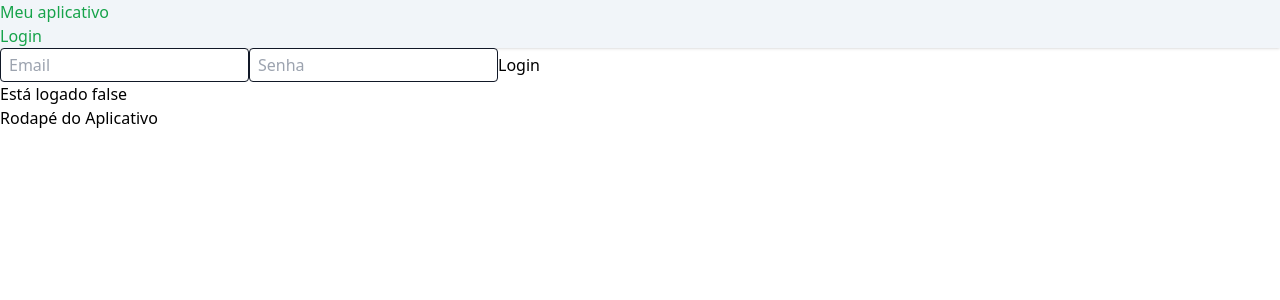
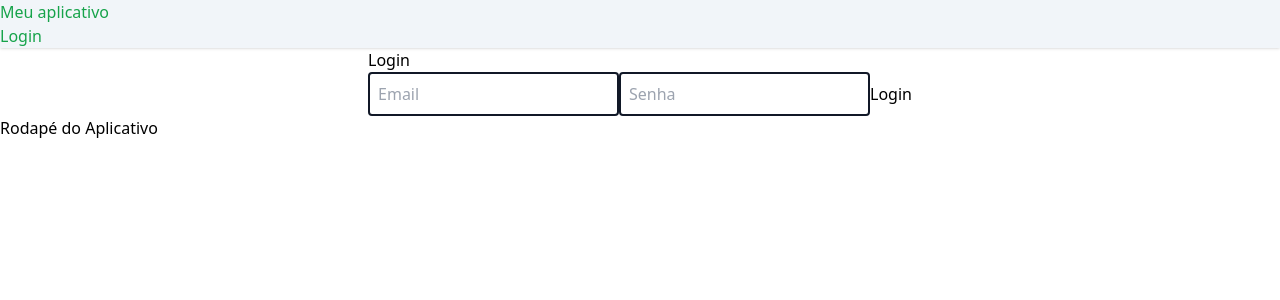
Before and after one commit to afchamis21/health-project-ui, an Angular app: page /login in a window 1280 px wide. Shown: the top 300 px of the page. Built offline with nearby package versions, Linux system fonts and the light colour scheme.

Commit message:
Implementei pagina de login

```diff
--- a/src/app/core/types/user.ts
+++ b/src/app/core/types/user.ts
@@ -4,7 +4,6 @@ export type User = {
   userId: number
   username: string
   email: string
-  isActive: boolean
   isPaymentActive: boolean
   isRegistrationComplete: boolean
 }
--- a/src/app/pages/login/login.component.css
+++ b/src/app/pages/login/login.component.css
@@ -1,7 +1,15 @@
 .input {
-  @apply border border-gray-900 rounded px-2 py-1
+  @apply border-2 border-gray-900 rounded px-2 py-2 transition-colors;
+}
+
+.input:hover, .input:focus {
+  @apply border-green-600 outline-0
 }
 
 .error {
-  @apply text-red-500 text-sm
+  @apply text-red-500 text-sm pl-2
 }
+
+:host {
+  @apply flex-1 flex flex-col items-center justify-center
+}
--- a/src/app/pages/login/login.component.html
+++ b/src/app/pages/login/login.component.html
@@ -1,24 +1,26 @@
-<form [formGroup]="loginForm" (ngSubmit)="handleLogin()" class="flex flex-col gap-2 p-2">
-  <label for="email" class="flex flex-col gap-1">
+<section class="flex flex-col gap-4 items-center w-full px-8">
+  <div class="flex flex-col gap-10 p-8 shadow max-w-md w-full bg-slate-50 items-center">
+    <h1 class="font-bold text-green-600 text-2xl">Login</h1>
+    <form [formGroup]="loginForm" (ngSubmit)="handleLogin()"
+          class="flex flex-col gap-6 max-w-md w-full">
+      <label for="email" class="flex flex-col gap-0.5">
         <input id="email" name="email" formControlName="email" placeholder="Email" autocomplete="email" class="input"/>
         <small *ngIf="loginForm.get('email')?.touched && loginForm.get('email')?.invalid" class="error">
           Este campo é obrigatório
         </small>
       </label>
-  <label for="password" class="flex flex-col gap-1">
+      <label for="password" class="flex flex-col gap-0.5">
         <input id="password" name="password" type="password" formControlName="password" placeholder="Senha"
                autocomplete="current-password" class="input"/>
         <small *ngIf="loginForm.get('password')?.touched && loginForm.get('password')?.invalid" class="error">
           Este campo é obrigatório
         </small>
       </label>
-  <button>Login</button>
+      <button
+        class="mt-4 bg-green-600 px-6 py-2 rounded-lg text-slate-50 hover:shadow-md hover:shadow-slate-400 transition-all">
+        Login
+      </button>
     </form>
-<div>Está logado {{authService.isLoggedIn}}</div>
-<div *ngIf="user">
-  <p>{{user.email}}</p>
-  <p>{{user.isActive}}</p>
-  <p>{{user.isRegistrationComplete}}</p>
-  <p>{{user.userId}}</p>
-  <p>{{user.username}}</p>
   </div>
+
+</section>
--- a/src/app/pages/login/login.component.ts
+++ b/src/app/pages/login/login.component.ts
@@ -1,10 +1,13 @@
-import {Component, OnInit} from '@angular/core';
+import {Component, OnDestroy, OnInit} from '@angular/core';
 import {AuthService} from "../../core/services/auth.service";
 import {FormControl, FormGroup, ReactiveFormsModule, Validators} from "@angular/forms";
 import {NgIf} from "@angular/common";
 import {LoginRequest} from "../../core/types/auth";
 import {ToastrService} from "ngx-toastr";
 import {User} from "../../core/types/user";
+import {Router} from "@angular/router";
+import {Subscription} from "rxjs";
+import {SubscriptionUtils} from "../../shared/utils/subscription-utils";
 
 @Component({
   selector: 'app-login',
@@ -16,12 +19,23 @@ import {User} from "../../core/types/user";
   templateUrl: './login.component.html',
   styleUrl: './login.component.css'
 })
-export class LoginComponent implements OnInit {
-  constructor(protected authService: AuthService, private toastr: ToastrService) {
+export class LoginComponent implements OnInit, OnDestroy {
+  subscriptions: Subscription[] = []
+
+  constructor(
+    protected authService: AuthService,
+    private toastr: ToastrService,
+    private router: Router
+  ) {
+  }
+
+  ngOnDestroy(): void {
+    SubscriptionUtils.unsubscribe(this.subscriptions)
   }
 
   ngOnInit(): void {
-    this.authService.user$.subscribe(value => this.user = value)
+    const subscription = this.authService.user$.subscribe(value => this.user = value)
+    this.subscriptions.push(subscription)
   }
 
   user: User | null = null
@@ -32,13 +46,27 @@ export class LoginComponent implements OnInit {
   })
 
   handleLogin() {
+    if (this.loginForm.invalid) {
+      this.loginForm.markAllAsTouched()
+      return
+    }
+
     const formData: LoginRequest = {
       email: this.loginForm.get('email')?.value!,
       password: this.loginForm.get('password')?.value!,
     }
 
-    this.authService.login(formData).subscribe({
-      next: () => this.toastr.success("Logado!")
+    const subscription = this.authService.login(formData).subscribe({
+      next: (response) => {
+        this.toastr.success("Logado com sucesso!")
+        this.router.navigate(['/dashboard'], {
+          queryParams: {
+            isRegistrationComplete: response.body.user?.isRegistrationComplete
+          }
+        })
+      }
     })
+
+    this.subscriptions.push(subscription)
   }
 }
--- a/src/app/shared/components/header/header.component.ts
+++ b/src/app/shared/components/header/header.component.ts
@@ -3,6 +3,7 @@ import {NavigationEnd, Router, RouterLink} from "@angular/router";
 import {AuthService} from "../../../core/services/auth.service";
 import {NgIf} from "@angular/common";
 import {Subscription} from "rxjs";
+import {SubscriptionUtils} from "../../utils/subscription-utils";
 
 @Component({
   selector: 'app-header',
@@ -23,11 +24,16 @@ export class HeaderComponent implements OnInit, OnDestroy {
   isLoggedIn = false
 
   handleLogout() {
-    this.authService.logout().subscribe({
+    const subscription = this.authService.logout().subscribe({
       next: () => {
+        this.router.navigate(['/login'])
+      },
+      error: () => {
         this.router.navigate(['/login'])
       }
     })
+
+    this.subscriptions.push(subscription)
   }
 
   ngOnInit(): void {
@@ -60,7 +66,7 @@ export class HeaderComponent implements OnInit, OnDestroy {
   }
 
   ngOnDestroy(): void {
-    this.subscriptions.forEach(subscription => subscription.unsubscribe())
+    SubscriptionUtils.unsubscribe(this.subscriptions)
   }
 
   @HostListener('window:scroll')
```
Lines whose indentation alone changed are shown as unchanged.
